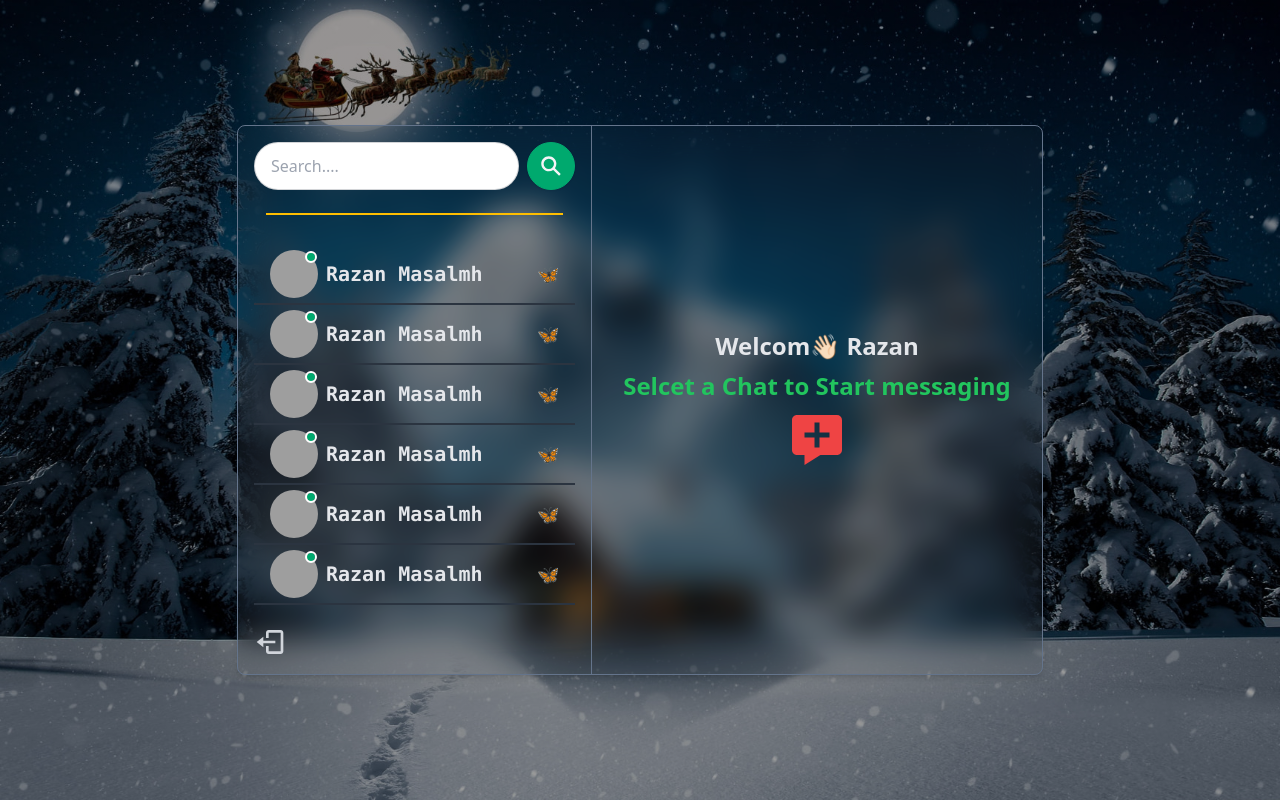
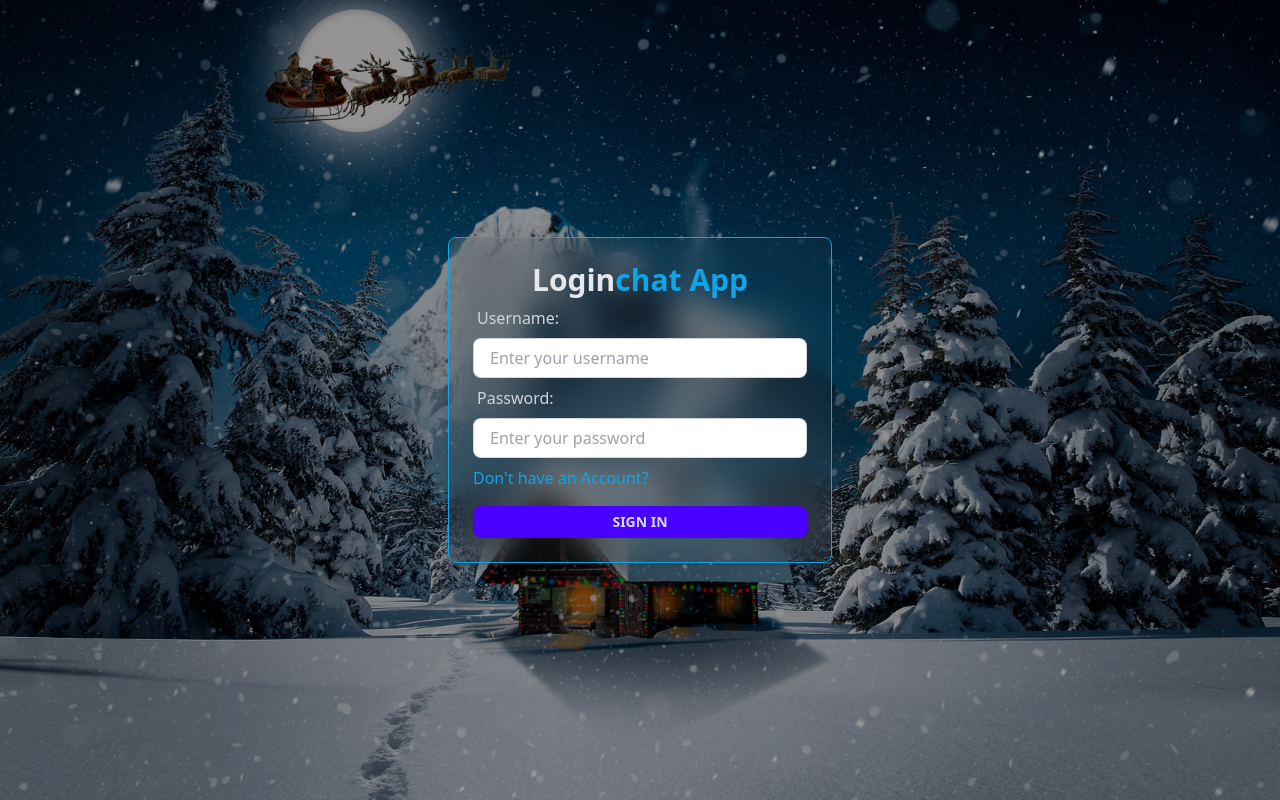
Before and after one commit to mohammadalnseirat/chat-mern-stack, a React (Vite) app in the folder client/: page /signin in a window 1280 px wide. Built offline with nearby package versions, Linux system fonts and the light colour scheme; grey boxes are pictures that could not be loaded.

Commit message:
Add React Router Between Pages

```diff
--- a/client/src/App.jsx
+++ b/client/src/App.jsx
@@ -2,14 +2,16 @@ import React from "react";
 import SignIn from "./pages/Signin/SignIn";
 import SignUp from "./pages/Signup/SignUp";
 import Home from "./pages/Home/Home";
+import { Route, Routes } from "react-router-dom";
 
 const App = () => {
   return (
     <div className="p-4 h-screen flex items-center justify-center">
-
-      {/* <SignIn/> */}
-      {/* <SignUp/> */}
-      <Home/>
+      <Routes>
+        <Route path="/" element={<Home />} />
+        <Route path="/signin" element={<SignIn />} />
+        <Route path="/signup" element={<SignUp />} />
+      </Routes>
     </div>
   );
 };
--- a/client/src/components/Message/MessageContainer.jsx
+++ b/client/src/components/Message/MessageContainer.jsx
@@ -4,7 +4,7 @@ import MessageInput from "./MessageInput";
 import { BiSolidMessageAdd } from "react-icons/bi";
 
 const MessageContainer = () => {
-  const noselectedConversation = true;
+  const noselectedConversation = !true;
   return (
     <div className="sm:min-w-[450px] flex flex-col">
       {noselectedConversation ? (
--- a/client/src/components/Message/Messages.jsx
+++ b/client/src/components/Message/Messages.jsx
@@ -3,7 +3,7 @@ import Message from './Message'
 
 const Messages = () => {
   return (
-    <div className='overflow-auto flex-1 px-4'>
+    <div className=' flex-1 px-4 overflow-auto'>
         <Message/>
         <Message/>
         <Message/>
@@ -15,7 +15,6 @@ const Messages = () => {
         <Message/>
         <Message/>
         <Message/>
-
     </div>
   )
 }
--- a/client/src/index.css
+++ b/client/src/index.css
@@ -14,16 +14,13 @@ body {
 ::-webkit-scrollbar {
 	width: 8px;
 }
-
 ::-webkit-scrollbar-track {
 	background: #555;
 }
-
 ::-webkit-scrollbar-thumb {
 	background: #121212;
 	border-radius: 5px;
 }
-
 ::-webkit-scrollbar-thumb:hover {
 	background: #242424;
 }
--- a/client/src/main.jsx
+++ b/client/src/main.jsx
@@ -1,10 +1,13 @@
-import { StrictMode } from 'react'
-import { createRoot } from 'react-dom/client'
-import App from './App.jsx'
-import './index.css'
+import { StrictMode } from "react";
+import { createRoot } from "react-dom/client";
+import App from "./App.jsx";
+import "./index.css";
+import { BrowserRouter } from "react-router-dom";
 
-createRoot(document.getElementById('root')).render(
+createRoot(document.getElementById("root")).render(
   <StrictMode>
-    <App />
-  </StrictMode>,
-)
+    <BrowserRouter>
+      <App />
+    </BrowserRouter>
+  </StrictMode>
+);
--- a/client/src/pages/Signin/SignIn.jsx
+++ b/client/src/pages/Signin/SignIn.jsx
@@ -1,4 +1,5 @@
 import React from "react";
+import { Link } from "react-router-dom";
 
 const SignIn = () => {
   return (
@@ -11,7 +12,9 @@ const SignIn = () => {
         <form>
           <div>
             <label className="label">
-              <span className="label-text text-base text-gray-300">Username:</span>
+              <span className="label-text text-base text-gray-300">
+                Username:
+              </span>
             </label>
             <input
               type="text"
@@ -31,9 +34,12 @@ const SignIn = () => {
               className="input input-bordered w-full h-10 focus:outline-sky-500"
             />
           </div>
-          <a href="#" className="text-sky-500 mt-2 inline-block">
+          <Link
+            to={"/signup"}
+            className="text-sky-500 mt-2 hover:underline inline-block"
+          >
             {"Don't"} have an Account?
-          </a>
+          </Link>
           <button className="btn btn-primary btn-block btn-sm uppercase mt-4">
             Sign In
           </button>
--- a/client/src/pages/Signup/SignUp.jsx
+++ b/client/src/pages/Signup/SignUp.jsx
@@ -1,5 +1,6 @@
 import React from "react";
 import GenderCheckBox from "./GenderCheckBox";
+import { Link } from "react-router-dom";
 
 const SignUp = () => {
   return (
@@ -27,25 +28,41 @@ const SignUp = () => {
                 Username:
               </span>
             </label>
-            <input type="text" placeholder="Enter your username" className="input input-bordered w-full h-10 focus:outline-sky-500" />
+            <input
+              type="text"
+              placeholder="Enter your username"
+              className="input input-bordered w-full h-10 focus:outline-sky-500"
+            />
           </div>
           <div>
             <label className="label">
-              <span className="label-text text-gray-300 text-base">Password</span>
+              <span className="label-text text-gray-300 text-base">
+                Password
+              </span>
             </label>
-            <input type="password" placeholder="Enter your password" className="input input-bordered w-full h-10 focus:outline-sky-500" />
+            <input
+              type="password"
+              placeholder="Enter your password"
+              className="input input-bordered w-full h-10 focus:outline-sky-500"
+            />
           </div>
           <div>
             <label className="label">
-              <span className="label-text text-gray-300 text-base">Confirm Password:</span>
+              <span className="label-text text-gray-300 text-base">
+                Confirm Password:
+              </span>
             </label>
-            <input type="passsword" placeholder="Confirm your password" className="input input-bordered w-full h-10 focus:outline-sky-500" />
+            <input
+              type="passsword"
+              placeholder="Confirm your password"
+              className="input input-bordered w-full h-10 focus:outline-sky-500"
+            />
           </div>
           {/* Gender Components Will be here */}
-          <GenderCheckBox/>
-          <a href="#" className="text-sky-500 text-sm mt-2">
+          <GenderCheckBox />
+          <Link to="/signin" className="text-sky-500 hover:underline text-sm mt-2">
             Have An Account?
-          </a>
+          </Link>
           <button className="btn btn-primary btn-sm btn-block uppercase mt-2">
             Sign Up
           </button>
```
